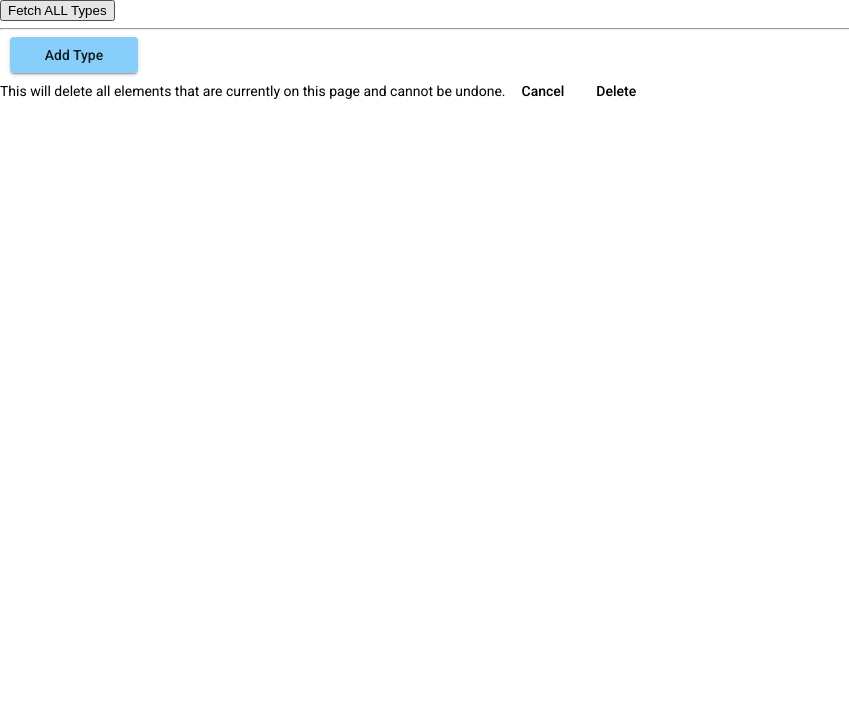
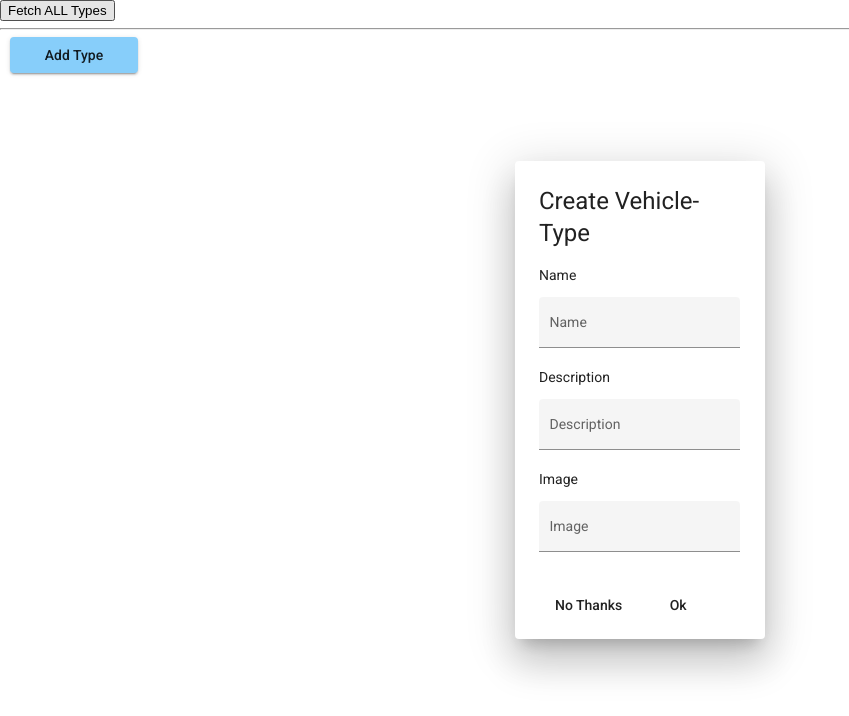
Before and after one commit to mnocnik/quartett-frontend, an Angular app: page /manage-vehicle-type in a window 1280 px wide. Both pictures are taken after a click on the button "Add Type". Shown: the top 716 px of the page, without its empty margins (0-849 px from the left). Built offline with nearby package versions, Linux system fonts and the light colour scheme.

Commit message:
add new VehicleType (prepare)

```diff
--- /dev/null
+++ b/src/app/manage/manage-vehicle-type/edit-vehicle-type/edit-vehicle-type.component.html
@@ -0,0 +1,14 @@
+<!--<ol>-->
+<!--  <li>-->
+<!--    <mat-form-field appearance="fill">-->
+<!--      <mat-label>What's your name?</mat-label>-->
+<!--      <input matInput [(ngModel)]="data.name">-->
+<!--    </mat-form-field>-->
+<!--  </li>-->
+<!--  <li>-->
+<!--    <button mat-raised-button (click)="openDialog()">Pick one</button>-->
+<!--  </li>-->
+<!--  <li *ngIf="data.name">-->
+<!--    You chose: <i>{{data.name}}</i>-->
+<!--  </li>-->
+<!--</ol>-->
--- /dev/null
+++ b/src/app/manage/manage-vehicle-type/edit-vehicle-type/edit-vehicle-type.component.scss
@@ -0,0 +1,8 @@
+button {
+  margin-right: 8px;
+}
+
+mat-card {
+  display: flex;
+  flex-direction: column;
+}
--- /dev/null
+++ b/src/app/manage/manage-vehicle-type/edit-vehicle-type/edit-vehicle-type.component.ts
@@ -0,0 +1,76 @@
+import {Component, Inject} from '@angular/core';
+import {MAT_DIALOG_DATA, MatDialog, MatDialogRef} from "@angular/material/dialog";
+import {createVehicleType, ManageVehicleTypeService, VehicleTypeResponse, vehicleTypes} from "../manage-vehicle-type.service";
+import {Observable} from "rxjs";
+
+@Component({
+  selector: 'app-edit-vehicle-type',
+  templateUrl: './edit-vehicle-type.component.html',
+  styleUrls: ['./edit-vehicle-type.component.scss']
+})
+export class EditVehicleTypeComponent {
+  data: VehicleTypeResponse | null = null;
+
+  constructor(private dialog: MatDialog, private manageVehicleTypeService: ManageVehicleTypeService) {
+  }
+
+  openDialog(): void {
+    const dialogRef = this.dialog.open(VehicleTypeEditComponent, {
+      width: '250px',
+      data: {data: this.data},
+    });
+
+    dialogRef.afterClosed().subscribe(result => {
+      let response = result as VehicleTypeResponse;
+      this.data = {name: response.name, description: response.description, image: response.image, uuid: response.uuid, created: '', vehicles: [], properties: []};
+
+      let valueMap = new Map<string, string>();
+      valueMap.set("{name}", this.data.name);
+      valueMap.set("{description}", this.data.description);
+      valueMap.set("{image}", this.data.image);
+      let observable: Observable<any> = this.manageVehicleTypeService.createVehicleType(
+        this.manageVehicleTypeService.buildQuery(createVehicleType, valueMap)
+      );
+
+      observable.subscribe(
+        (response) => {
+          console.log("Response", response);
+          let newType = response.data.vehicleTypes as VehicleTypeResponse;
+          if (newType) {
+            let stored: string | null = localStorage.getItem("vehicleTypes");
+            if (stored) {
+              let storedObjects: any = JSON.parse(stored);
+              let storedArray: VehicleTypeResponse[] = <VehicleTypeResponse[]>storedObjects;
+              storedArray.push(newType);
+              localStorage.setItem("vehicleTypes", JSON.stringify(storedArray));
+            }
+          }
+          console.log("Success");
+        },
+        error => {
+          console.log("Error", error);
+        },
+        () => {
+          console.log("Completed.");
+        }
+      );
+
+    });
+  }
+}
+
+@Component({
+  selector: 'vehicle-type-detail-dialog',
+  templateUrl: 'vehicle-type-detail.component.html',
+})
+export class VehicleTypeEditComponent {
+  constructor(
+    private dialogRef: MatDialogRef<VehicleTypeEditComponent>,
+    @Inject(MAT_DIALOG_DATA) public data: VehicleTypeResponse
+  ) {
+  }
+
+  onNoClick(): void {
+    this.dialogRef.close();
+  }
+}
--- /dev/null
+++ b/src/app/manage/manage-vehicle-type/edit-vehicle-type/vehicle-type-detail.component.html
@@ -0,0 +1,26 @@
+<h1 mat-dialog-title>Create Vehicle-Type</h1>
+<div mat-dialog-content>
+  <p>Name</p>
+  <!--  <mat-dialog-container>-->
+  <mat-form-field appearance="fill">
+    <mat-label>Name</mat-label>
+    <input matInput [(ngModel)]="data.name">
+  </mat-form-field>
+
+  <p>Description</p>
+  <mat-form-field appearance="fill">
+    <mat-label>Description</mat-label>
+    <input matInput [(ngModel)]="data.description">
+  </mat-form-field>
+
+  <p>Image</p>
+  <mat-form-field appearance="fill">
+    <mat-label>Image</mat-label>
+    <input matInput [(ngModel)]="data.image">
+  </mat-form-field>
+  <!--  </mat-dialog-container>-->
+</div>
+<div mat-dialog-actions>
+  <button mat-button (click)="onNoClick()">No Thanks</button>
+  <button mat-button [mat-dialog-close]="data" cdkFocusInitial>Ok</button>
+</div>
--- a/src/app/manage/manage-vehicle-type/manage-vehicle-type.component.html
+++ b/src/app/manage/manage-vehicle-type/manage-vehicle-type.component.html
@@ -3,22 +3,13 @@
 <hr>
 <button class="button-add" mat-button mat-raised-button (click)="addVehicleType()">Add Type</button>
 
-<div *ngFor="let vehicleType of vehicleTypes">
-  <mat-card (click)="vehicleTypeDetail(vehicleType)">
-    <mat-card-title>{{ vehicleType.name }}</mat-card-title>
-    <mat-card-subtitle>{{ vehicleType.description }}</mat-card-subtitle>
-    <mat-card-content><img src="{{ vehicleType.image }}" width="75rem" alt="N/A"></mat-card-content>
+<div *ngFor="let current of vehicleTypes">
+  <mat-card (click)="vehicleTypeDetail(current)">
+    <mat-card-title>{{ current.name }}</mat-card-title>
+    <mat-card-subtitle>{{ current.description }}</mat-card-subtitle>
+    <mat-card-content><img src="{{ current.image }}" width="75rem" alt="N/A"></mat-card-content>
     <mat-card-actions>
-      <button class="button-remove" mat-button mat-raised-button (click)="removeVehicleType(vehicleType)">Remove Type</button>
+      <button class="button-remove" mat-button mat-raised-button (click)="removeVehicleType(current)">Remove Type</button>
     </mat-card-actions>
   </mat-card>
 </div>
-
-<div *ngIf="create">
-  <mat-dialog-content>This will delete all elements that are currently on this page and cannot be undone.</mat-dialog-content>
-  <mat-dialog-actions>
-    <button mat-button mat-dialog-close>Cancel</button>
-    <!-- The mat-dialog-close directive optionally accepts a value as a result for the dialog. -->
-    <button mat-button [mat-dialog-close]="true">Delete</button>
-  </mat-dialog-actions>
-</div>
--- a/src/app/manage/manage-vehicle-type/manage-vehicle-type.component.ts
+++ b/src/app/manage/manage-vehicle-type/manage-vehicle-type.component.ts
@@ -1,8 +1,9 @@
 import {Component, OnInit} from '@angular/core';
 import {Observable} from "rxjs";
 
-import {ManageVehicleTypeService, VehicleTypeResponse, vehicleTypes} from "./manage-vehicle-type.service";
+import {createVehicleType, ManageVehicleTypeService, removeVehicleType, VehicleTypeResponse, vehicleTypes} from "./manage-vehicle-type.service";
 import {MatTableDataSource} from "@angular/material/table";
+import {EditVehicleTypeComponent} from "./edit-vehicle-type/edit-vehicle-type.component";
 
 @Component({
   selector: 'app-manage-vehicle-type',
@@ -12,10 +13,9 @@ import {MatTableDataSource} from "@angular/material/table";
 export class ManageVehicleTypeComponent implements OnInit {
   dataSource: MatTableDataSource<VehicleTypeResponse>;
   vehicleTypes: VehicleTypeResponse[] = [];
-  selectedVehicleType: VehicleTypeResponse | undefined;
-  create: boolean = false;
+  current: VehicleTypeResponse | null = null;
 
-  constructor(private manageVehicleTypeService: ManageVehicleTypeService) {
+  constructor(private manageVehicleTypeService: ManageVehicleTypeService, private editDialog: EditVehicleTypeComponent) {
     this.dataSource = new MatTableDataSource(this.vehicleTypes.slice());
   }
 
@@ -50,19 +50,25 @@ export class ManageVehicleTypeComponent implements OnInit {
     );
   }
 
-  clickedRow(element: VehicleTypeResponse) {
-    this.selectedVehicleType = element;
-  }
-
   vehicleTypeDetail(vehicleType: VehicleTypeResponse) {
-    console.log(vehicleType);
+    this.current = vehicleType;
+    console.log("vehicleTypeDetail" + JSON.stringify(this.current));
   }
 
   addVehicleType() {
-    this.create = true;
+    this.editDialog.openDialog();
   }
 
   removeVehicleType(vehicleType: VehicleTypeResponse) {
-
+    this.current = null;
+    console.log("removeVehicleType: " + vehicleType.uuid);
+    let valueMap = new Map<string, string>();
+    valueMap.set("{typeUUID}", vehicleType.uuid);
+    let observable: Observable<any> = this.manageVehicleTypeService.removeVehicleType(
+      this.manageVehicleTypeService.buildQuery(removeVehicleType, valueMap)
+    );
+    observable.subscribe(
+      response => console.log("remove-response" + response)
+    );
   }
 }
--- a/src/app/manage/manage-vehicle-type/manage-vehicle-type.service.ts
+++ b/src/app/manage/manage-vehicle-type/manage-vehicle-type.service.ts
@@ -50,6 +50,9 @@ export const vehicleTypes: string = `
     image
   }
 }`;
+export const createVehicleType: string = `mutation {createVehicleType(input: { name: \"{name}\", description: \"{description}\", image: \"{image}\"}) {uuid name description image}}`;
+export const removeVehicleType: string = `mutation {removeVehicleType(typeUUID: \"{typeUUID}\")}`;
+
 export const vehicleForUUID: string = `
 {
   vehicle(uuid: "{uuid}") {
@@ -119,8 +122,17 @@ export class ManageVehicleTypeService {
     )
   }
 
-  postForVehicleAll(requestBody: object): Observable<VehicleResponse[]> {
-    console.log(requestBody);
+  createVehicleType(requestBody: object): Observable<VehicleResponse[]> {
+    console.log("createVehicleType: " + requestBody);
+    return this.http.post<VehicleResponse[]>(
+      environment.graphEndpoint,
+      JSON.stringify(requestBody),
+      {headers: this.headers}
+    )
+  }
+
+  removeVehicleType(requestBody: object): Observable<VehicleResponse[]> {
+    console.log("removeVehicleType: " + requestBody);
     return this.http.post<VehicleResponse[]>(
       environment.graphEndpoint,
       JSON.stringify(requestBody),
@@ -129,7 +141,7 @@ export class ManageVehicleTypeService {
   }
 
   queryVehicleTypes(requestBody: object): Observable<VehicleTypeResponse[]> {
-    console.log(requestBody);
+    console.log("queryVehicleTypes: " + JSON.stringify(requestBody));
     return this.http.post<VehicleTypeResponse[]>(
       environment.graphEndpoint,
       JSON.stringify(requestBody),
@@ -141,6 +153,7 @@ export class ManageVehicleTypeService {
     for (let entry of map.entries()) {
       pattern = pattern.replace(entry[0], entry[1]);
     }
+    console.log("pattern: " + pattern);
     return {query: pattern};
   }
 }
--- a/src/app/manage/manage-vehicles/manage-vehicles.component.ts
+++ b/src/app/manage/manage-vehicles/manage-vehicles.component.ts
@@ -75,7 +75,7 @@ export class ManageVehiclesComponent implements AfterViewInit {
 
   postVehicleRequest() {
     let valueMap = new Map<string, string>();
-    valueMap.set("{uuid}", "39abf90e-1860-49fc-bf12-50ce947f5249")
+    valueMap.set("{uuid}", "39abf90e-1860-49fc-bf12-50ce947f5249");
 
     let observable: Observable<any> = this.manageVehicleTypeService.postForVehicle(
       this.manageVehicleTypeService.buildQuery(vehicleForUUID, valueMap)
```
Also changed, not shown: src/app/app.module.ts (+8 -2 lines).
